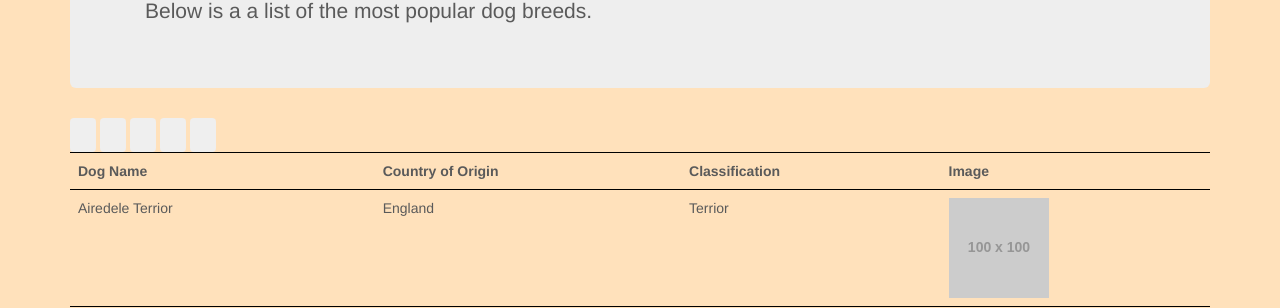
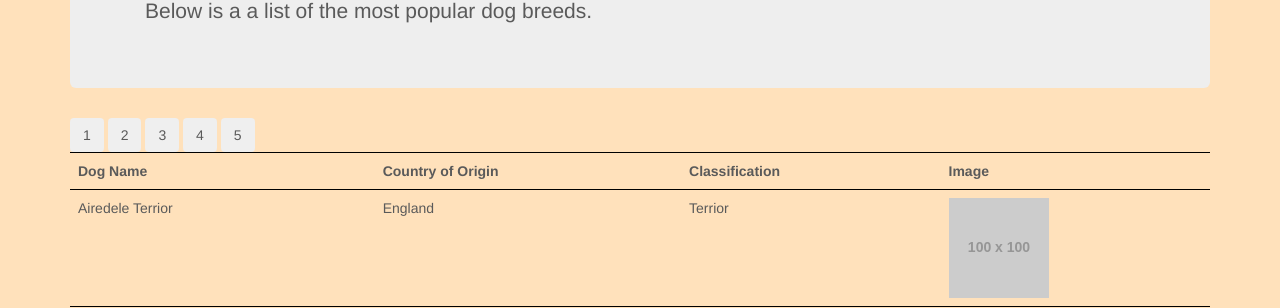
Before and after one commit to stephaniecsanky/large-data-website, a Jekyll site: the page built from breeds/index.html, in a window 1280 px wide. Shown: the part 216-524 px from the top of the page. Built offline with Jekyll 4.4.1, drawn with Linux system fonts in a browser that asks for light colours; nearby versions of some CDN libraries; library files that are not in the unit come from our copies.

Commit message:
Edited buttons

```diff
--- a/breeds/index.html
+++ b/breeds/index.html
@@ -120,11 +120,11 @@ layout: default
       </div>
     </div>
 
-	<input type='button' class='pageswitch btn' page=1>
-	<input type='button' class='pageswitch btn' page=2>
-	<input type='button' class='pageswitch btn' page=3>
-	<input type='button' class='pageswitch btn' page=4>
-	<input type='button' class='pageswitch btn' page=5>
+	<input type='button' class='pageswitch btn' page=1 value="1">
+	<input type='button' class='pageswitch btn' page=2 value="2">
+	<input type='button' class='pageswitch btn' page=3 value="3">
+	<input type='button' class='pageswitch btn' page=4 value="4">
+	<input type='button' class='pageswitch btn' page=5 value="5">
 	<table id="dogTable" class='table' style="">
 			<th>Dog Name</th>
 			<th>Country of Origin</th>
```
